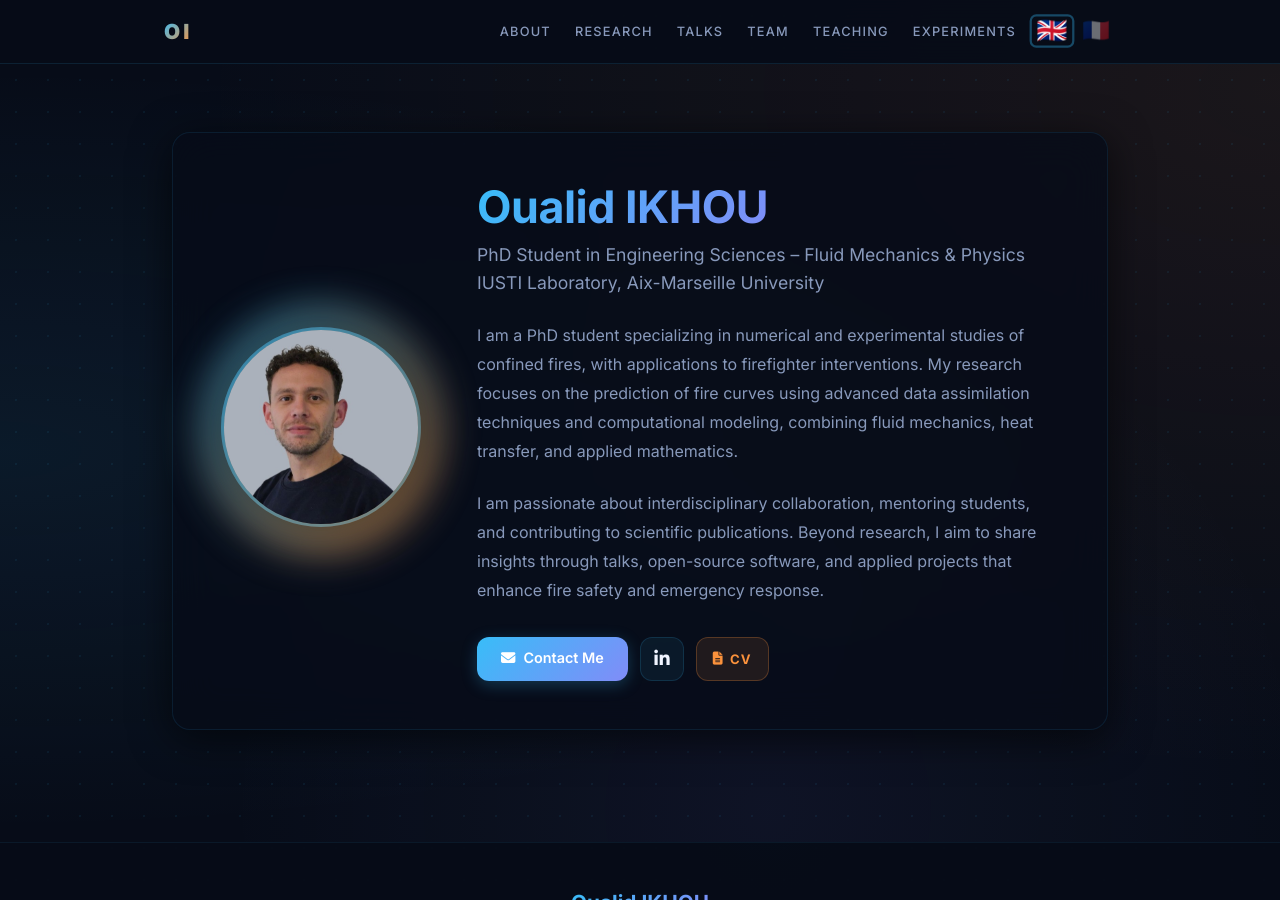
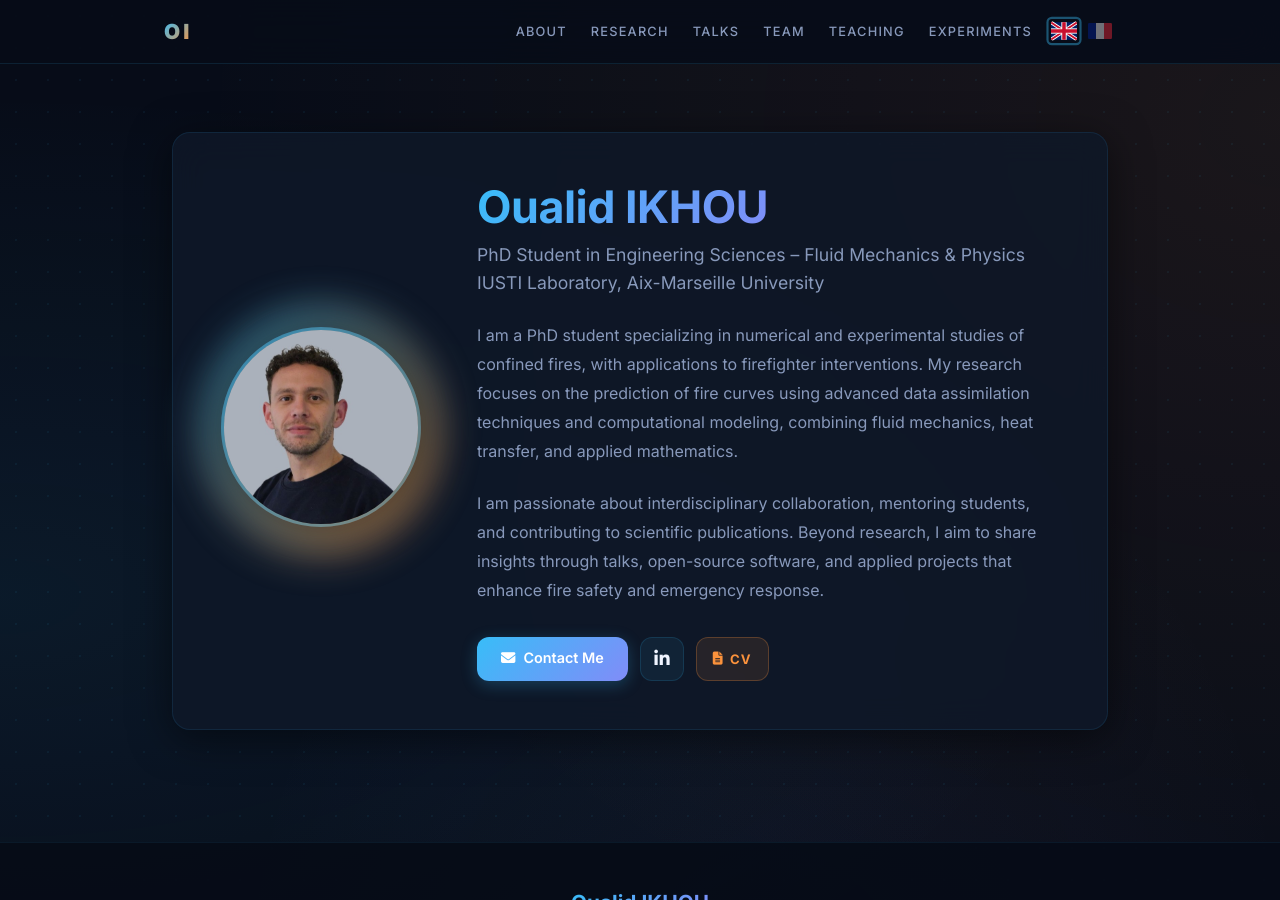
Before and after one commit to oualidikhou/oualidikhou.github.io, a Jekyll site: the page built from index.md, in a window 1280 px wide and 900 px high. Built offline with Jekyll 4.4.1, drawn with Linux system fonts in a browser that asks for light colours.

Commit message:
Add files via upload

```diff
--- a/_layouts/default.html
+++ b/_layouts/default.html
@@ -39,8 +39,12 @@
 
         <!-- Language switcher (always visible) -->
         <div class="lang-switcher">
-          <button class="lang-btn active" data-lang="en" title="English">&#127468;&#127463;</button>
-          <button class="lang-btn"        data-lang="fr" title="Français">&#127467;&#127479;</button>
+          <button class="lang-btn active" data-lang="en" title="English">
+            <img src="{{ site.baseurl }}/assets/img/flag-en.svg" alt="EN" width="24" height="18">
+          </button>
+          <button class="lang-btn" data-lang="fr" title="Français">
+            <img src="{{ site.baseurl }}/assets/img/flag-fr.svg" alt="FR" width="24" height="18">
+          </button>
         </div>
 
         <!-- Hamburger (mobile only) -->
--- a/assets/css/style.css
+++ b/assets/css/style.css
@@ -39,19 +39,20 @@ body {
   color: var(--text-primary);
   line-height: 1.7;
   overflow-x: hidden;
+  /* NO background-attachment:fixed — breaks iOS Safari */
   background-image:
     radial-gradient(ellipse at 0% 50%,  rgba(56, 189, 248, 0.08) 0%, transparent 60%),
     radial-gradient(ellipse at 100% 10%, rgba(251, 146, 60, 0.08) 0%, transparent 60%),
     radial-gradient(ellipse at 60% 90%,  rgba(129, 140, 248, 0.06) 0%, transparent 50%);
-  background-attachment: fixed;
 }
 
-/* Subtle dot grid */
+/* Subtle dot grid — scroll with page on mobile */
 body::before {
   content: '';
-  position: fixed;
-  inset: 0;
-  background-image: radial-gradient(rgba(56,189,248,0.07) 1px, transparent 1px);
+  position: absolute;
+  top: 0; left: 0;
+  width: 100%; height: 100%;
+  background-image: radial-gradient(rgba(56,189,248,0.06) 1px, transparent 1px);
   background-size: 32px 32px;
   z-index: 0;
   pointer-events: none;
@@ -96,11 +97,18 @@ nav {
   position: fixed;
   top: 0; left: 0; right: 0;
   z-index: 1000;
-  background: rgba(7, 12, 24, 0.95);
-  backdrop-filter: blur(20px);
-  -webkit-backdrop-filter: blur(20px);
+  background: #070c18;
+  background: rgba(7, 12, 24, 0.97);
   border-bottom: 1px solid rgba(56, 189, 248, 0.12);
   padding: 0.85rem 0;
+}
+
+@supports (backdrop-filter: blur(1px)) {
+  nav {
+    background: rgba(7, 12, 24, 0.92);
+    backdrop-filter: blur(20px);
+    -webkit-backdrop-filter: blur(20px);
+  }
 }
 
 .nav-container {
@@ -179,21 +187,31 @@ main {
 }
 
 section {
-  background: var(--glass-bg);
-  backdrop-filter: blur(20px);
-  -webkit-backdrop-filter: blur(20px);
-  border: 1px solid var(--glass-border);
+  background: #0f1829; /* solid fallback for browsers without backdrop-filter */
+  background: var(--bg-secondary);
+  border: 1px solid rgba(56, 189, 248, 0.1);
   border-radius: var(--border-radius);
   padding: 3rem;
-  box-shadow: var(--glass-shadow);
+  box-shadow: 0 8px 40px rgba(0, 0, 0, 0.5);
   margin-bottom: 2.5rem;
+  position: relative;
+  z-index: 1;
   transition: transform var(--transition-normal), box-shadow var(--transition-normal), border-color var(--transition-normal);
+}
+
+/* Glassy effect only where supported */
+@supports (backdrop-filter: blur(1px)) {
+  section {
+    background: rgba(15, 24, 41, 0.85);
+    backdrop-filter: blur(16px);
+    -webkit-backdrop-filter: blur(16px);
+  }
 }
 
 section:hover {
   transform: translateY(-4px);
   border-color: rgba(56, 189, 248, 0.22);
-  box-shadow: 0 20px 60px rgba(0,0,0,0.6), 0 0 40px rgba(56,189,248,0.04);
+  box-shadow: 0 20px 60px rgba(0,0,0,0.6);
 }
 
 /* ==============================
@@ -652,17 +670,22 @@ footer a:hover { color: var(--accent-sky); }
 .lang-btn {
   background: none;
   border: 2px solid transparent;
-  border-radius: 6px;
+  border-radius: 5px;
   cursor: pointer;
-  font-size: 1.4rem;
-  line-height: 1;
-  opacity: 0.4;
-  padding: 2px 4px;
+  opacity: 0.45;
+  padding: 2px;
+  display: flex;
+  align-items: center;
   transition: opacity var(--transition-fast), transform var(--transition-fast), border-color var(--transition-fast);
 }
 
-.lang-btn:hover  { opacity: 0.75; transform: scale(1.1); }
-.lang-btn.active { opacity: 1; transform: scale(1.12); border-color: rgba(56,189,248,0.35); }
+.lang-btn img {
+  display: block;
+  border-radius: 3px;
+}
+
+.lang-btn:hover  { opacity: 0.8;  transform: scale(1.08); }
+.lang-btn.active { opacity: 1;    transform: scale(1.1);  border-color: rgba(56,189,248,0.4); }
 
 /* ==============================
    Responsive — Mobile
```
Also changed, not shown: assets/img/flag-en.svg (added), assets/img/flag-fr.svg (added).
